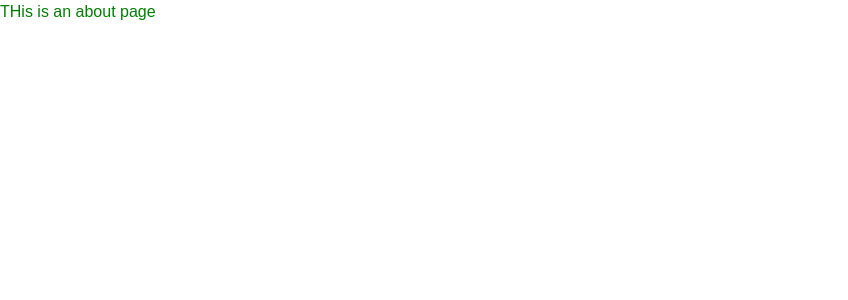
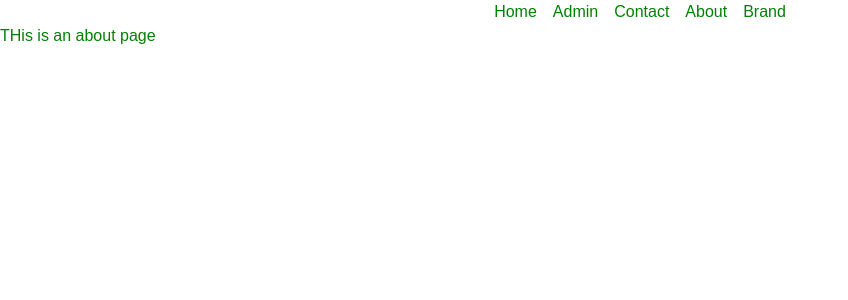
Before and after one commit to Bibash45/Nextjs_foundation, a Next.js app: page /about in a window 1280 px wide. Shown: the top 300 px of the page, without its empty margins (0-848 px from the left). Built offline with nearby package versions, Linux system fonts and the light colour scheme.

Commit message:
linking pages with a <Link> in nextjs

```diff
--- a/src/app/about/page.jsx
+++ b/src/app/about/page.jsx
@@ -1,7 +1,10 @@
 import React from "react";
 import styles from "./aboutstyle.module.css";
+import Menu from "@/components/Menu";
 const page = () => {
-  return <div className={styles.myText}>THis is an about page</div>;
+  return <div className={styles.myText}>
+    <Menu />
+    THis is an about page</div>;
 };
 
 export default page;
--- a/src/app/admin/page.jsx
+++ b/src/app/admin/page.jsx
@@ -1,8 +1,10 @@
+import Menu from '@/components/Menu'
 import React from 'react'
 
 const page = () => {
   return (
     <div>
+      <Menu />
       This is admin page
     </div>
   )
--- a/src/app/brand/apple/iphone/page.jsx
+++ b/src/app/brand/apple/iphone/page.jsx
@@ -1,9 +1,10 @@
+import Menu from '@/components/Menu'
 import React from 'react'
 
 const page = () => {
   return (
     <div>
-
+      <Menu />
     This is a iphone page
     </div>
   )
--- a/src/app/contact/page.jsx
+++ b/src/app/contact/page.jsx
@@ -1,13 +1,15 @@
-import React from 'react'
-import Xyz from './Xyz'
+import React from "react";
+import Xyz from "./Xyz";
+import Menu from "@/components/Menu";
 
 const page = () => {
   return (
     <div>
-      contact page
+      <Menu />
+      contact's page
       <Xyz />
     </div>
-  )
-}
+  );
+};
 
-export default page
+export default page;
--- a/src/app/page.js
+++ b/src/app/page.js
@@ -1,9 +1,11 @@
 import Image from "next/image";
 import pic from "../../public/images/nitro15.jpg"
+import Menu from "@/components/Menu";
 
 export default function Home() {
   return (
     <div>
+      <Menu />
       <h1>Hello</h1>
       {/* <img src="images/nitro15.jpg" className="img-fluid rounded-top" alt="" /> */}
       <Image src={pic}
--- /dev/null
+++ b/src/components/Menu.jsx
@@ -0,0 +1,16 @@
+import Link from 'next/link'
+import React from 'react'
+
+const Menu = () => {
+  return (
+    <div className='flex gap-4 justify-center'>
+      <Link href={`/`}>Home</Link>
+      <Link href={`/admin`}>Admin</Link>
+      <Link href={`/contact`}>Contact</Link>
+      <Link href={`/about`}>About</Link>
+      <Link href={`/brand/apple/iphone`}>Brand</Link>
+    </div>
+  )
+}
+
+export default Menu
```
